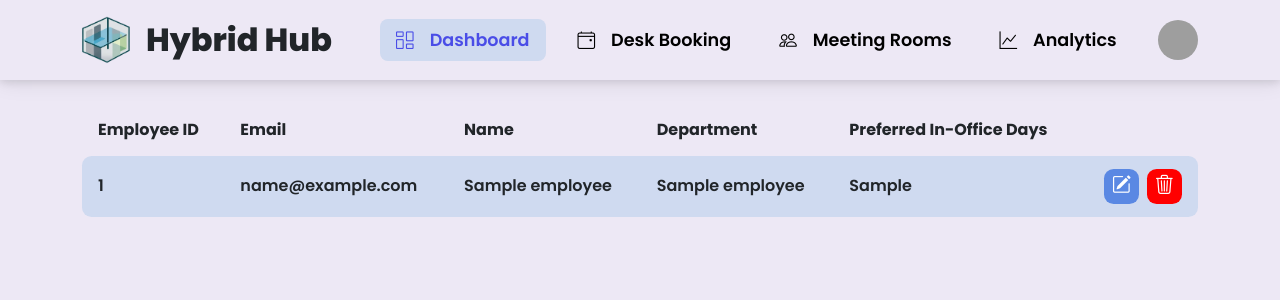
After one commit to Jayden-Yong/NextAI-Hackathon, a Flask app: template templates/employee_manager.html in a window 1280 px wide. The commit adds this page. Shown: the top 300 px of the page. Run offline with Flask 3, Linux system fonts and the light colour scheme; the template is opened without the code that fills it: most values are stand-ins (such as "Sample title", 1, 10 or a date in 2020); parts of the project's set-up code (start-up, migrations or seed data) failed here and were passed over; some libraries are stand-ins or nearby versions; grey boxes are pictures that could not be loaded.

Commit message:
Added employee manager for Admin

```diff
--- a/database.py
+++ b/database.py
@@ -39,3 +39,8 @@ def load_accounts():
     con = connect_db()
     accounts = pd.read_sql("SELECT * FROM accounts",con)
     return accounts
+
+def load_employee_data():
+    con = connect_db()
+    employee_datas = pd.read_sql("SELECT employee.employeeID,accounts.email,employee.name,employee.prefDays,department.departmentName FROM employee JOIN accounts ON employee.employeeID = accounts.employeeID JOIN department ON employee.departmentID = department.departmentID",con)
+    return employee_datas
--- a/static/style.css
+++ b/static/style.css
@@ -103,6 +103,49 @@ a{
 
 section{
     margin: 1em 0;
+}
+
+/** System table designs **/
+table{
+    width: 100%;
+    border-collapse: separate;
+    border-spacing: 0 6px;
+}
+
+table th{
+    padding: 0.5rem 1rem;
+}
+
+table td{
+    background-color: var(--theme-2);
+    padding: 0.8rem 1rem;
+}
+
+table tr td:first-child{
+    border-radius: 0.6rem 0 0 0.6rem;
+}
+
+table tr td:last-child{
+    border-radius: 0 0.6rem 0.6rem 0;
+}
+
+.edit-btn, .delete-btn{
+    display: flex;
+    align-items: center;
+    justify-content: center;
+
+    width: 2.2rem;
+    height: 2.2rem;
+    padding: 0.5rem;
+    border-radius: 0.6rem;
+
+    font-size: 1.2rem;
+    color: white;
+    background-color: rgb(90, 136, 227);
+}
+
+.delete-btn{
+    background-color: rgb(255,0,0);
 }
 
 /** Adjustments for Google Icons **/
--- /dev/null
+++ b/templates/employee_manager.html
@@ -0,0 +1,37 @@
+{% extends "base.html" %}
+
+{% block title %}Employee Manager{% endblock %}
+
+{% block content %}
+<section class="mt-4">
+    <div class="container">
+        <table class="poppins-semibold">
+            <thead>
+                <tr>
+                    <th>Employee ID</th>
+                    <th>Email</th>
+                    <th>Name</th>
+                    <th>Department</th>
+                    <th>Preferred In-Office Days</th>
+                    <th></th>
+                </tr>
+            </thead>
+            <tbody>
+                {% for employee in employeeDB %}
+                <tr class="data-rows">
+                    <td>{{ employee.employeeID }}</td>
+                    <td>{{ employee.email }}</td>
+                    <td>{{ employee.name }}</td>
+                    <td>{{ employee.departmentName }}</td>
+                    <td>{{ employee.prefDays }}</td>
+                    <td class="d-flex align-items-center justify-content-end gap-2">
+                        <a href="{{ url_for('edit_employee', employee_id = employee.employeeID) }}" class="edit-btn"><i class="bi bi-pencil-square"></i></a>
+                        <a href="#" class="delete-btn"><i class="bi bi-trash3"></i></a>
+                    </td>
+                </tr>
+                {% endfor %}
+            </tbody>
+        </table>
+    </div>
+</section>
+{% endblock %}
```
Also changed, not shown: templates/admin.html (+0 -19 lines), templates/customize_desk.html (+0 -19 lines), templates/edit_employee.html (added).
